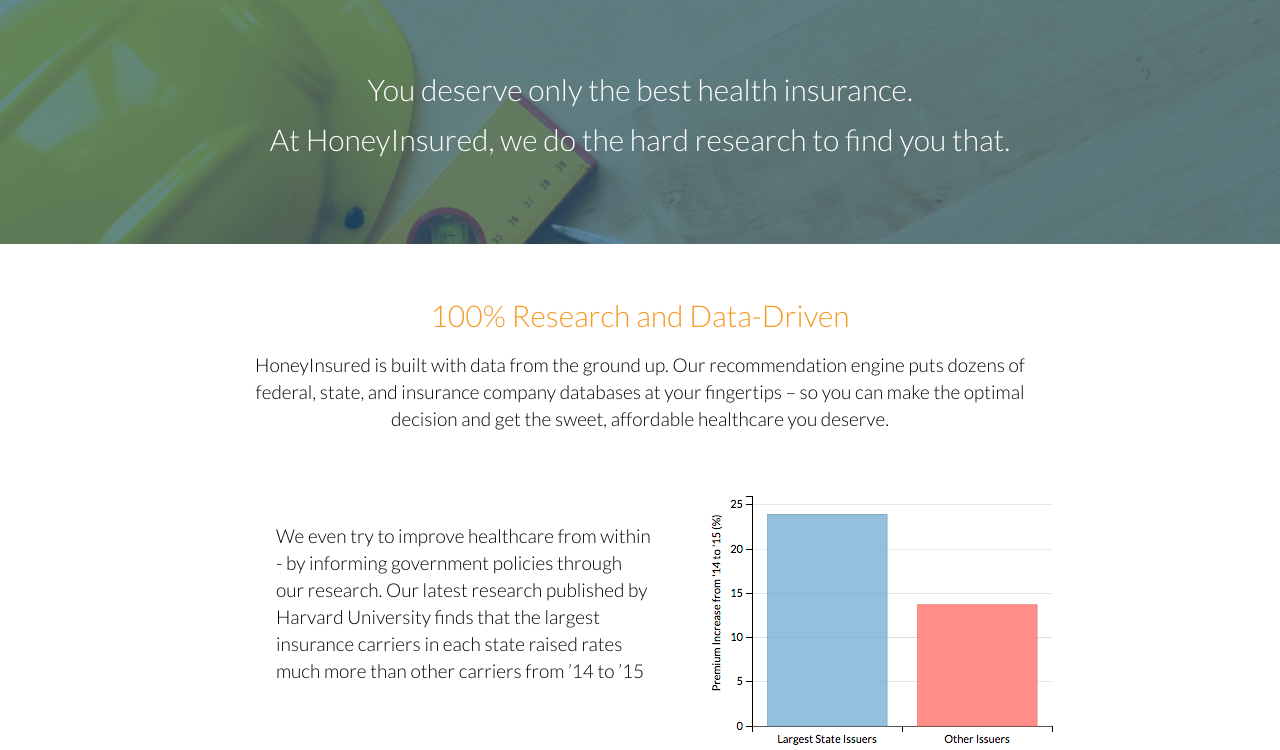
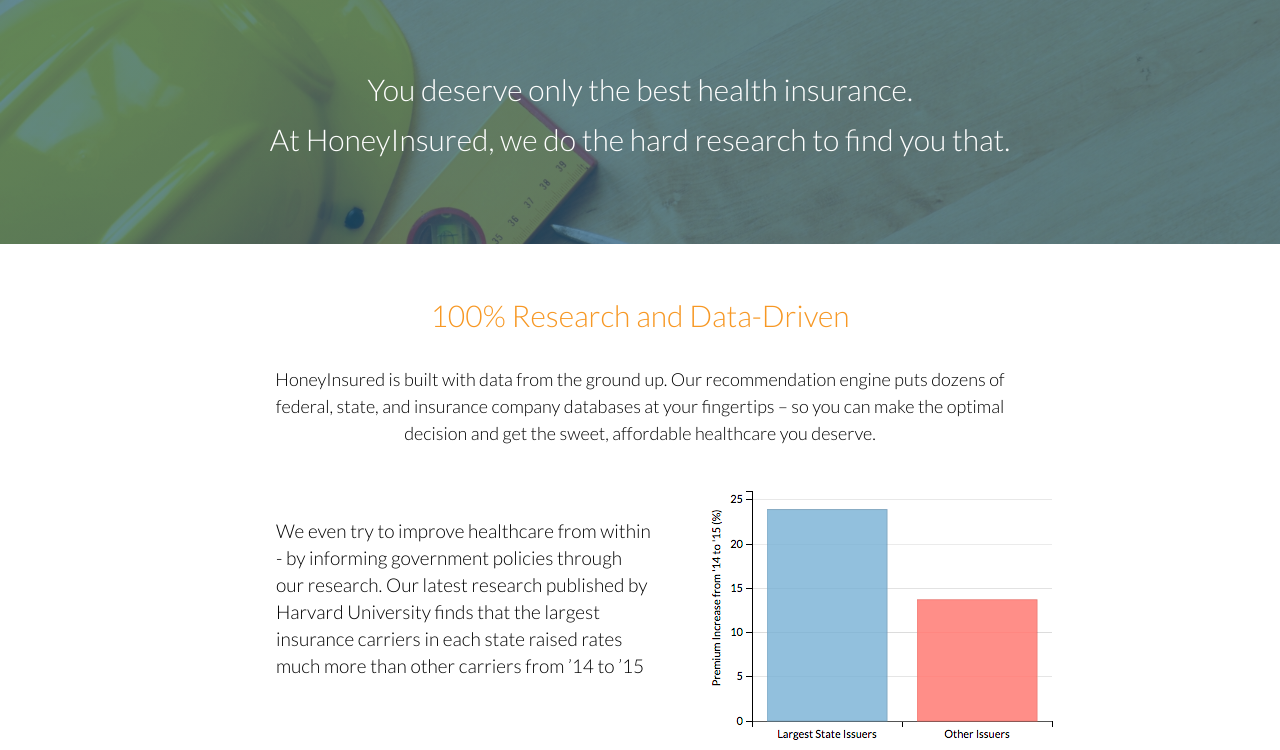
Before and after one commit to aliramazon/honeyInsured-frontpage, a PHP site: page /index.html in a window 1280 px wide. Shown: the part 2350-3100 px from the top of the page. Run offline with PHP 8.4, Linux system fonts and the light colour scheme; some libraries are stand-ins or nearby versions.

Commit message:
Renamed class text in We-differ section to we-differ-text

```diff
--- a/index.html
+++ b/index.html
@@ -130,7 +130,7 @@
                 <h2>At HoneyInsured, we do the hard research to find you that.</h2>
             </section><!-- end inspiration section -->
             <section class="we-differ">
-                <div class="text">
+                <div class="we-differ-text">
                     <h2>100% Research and Data-Driven</h2>
                     <p>
                         HoneyInsured is built with data from the ground up. Our recommendation engine puts dozens of federal, state, and insurance company databases at your fingertips – so you can make the optimal decision and get the sweet, affordable healthcare you deserve.
--- a/style.css
+++ b/style.css
@@ -320,6 +320,22 @@
     padding-top: 50px;
 }
 
+.we-differ-text {
+    width: 780px;
+    margin: auto;
+}
+
+.we-differ-text h2 {
+    color: #F79824;
+    font-weight: 300;
+    margin-bottom: 30px;
+}
+
+.we-differ-text p {
+    font-size: 18px;
+    font-weight: 300;
+    margin-bottom: 30px;
+}
 
 .research-text {
     width: 375px;
@@ -335,6 +351,7 @@
     width: 300px;
     display: inline-block;
 }
+
 
 /* ==========================Section What we offer========================== */
 
```
